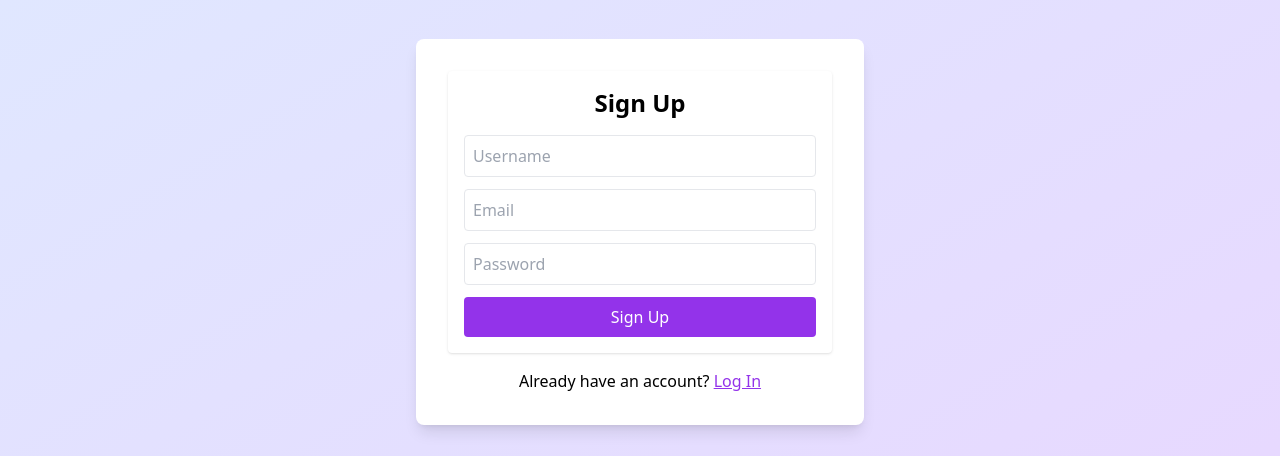
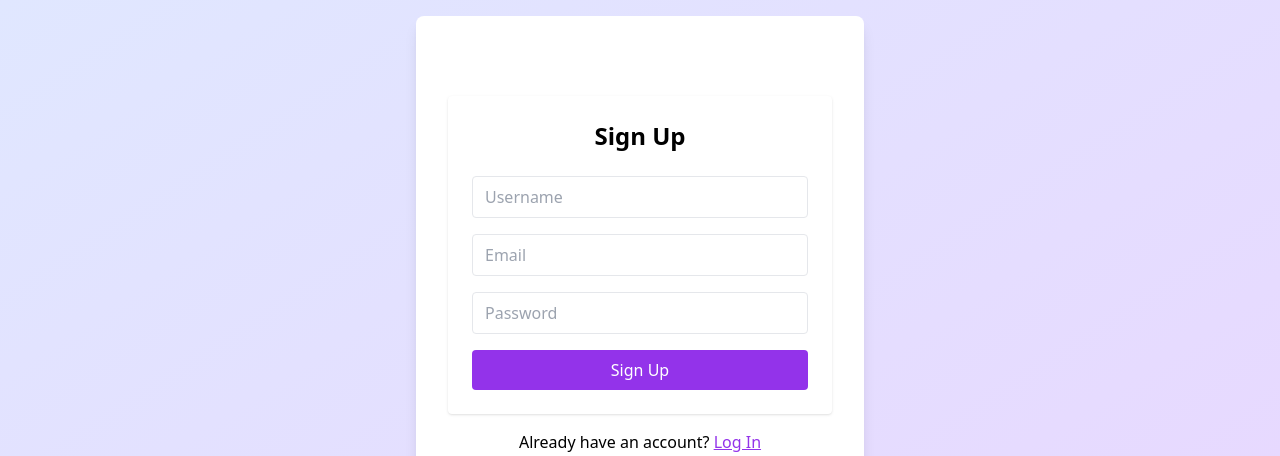
Before and after one commit to fernando-ace/my-spring-api, a React (Create React App) app in the folder frontend/: page / in a window 1280 px wide. Both pictures are taken after a click on the button "Sign Up". Shown: the top 456 px of the page. Built offline with nearby package versions, Linux system fonts and the light colour scheme; no server answers.

Commit message:
Initial commit: Spring Boot + React app with authentication

```diff
--- a/frontend/package.json
+++ b/frontend/package.json
@@ -2,7 +2,7 @@
   "name": "frontend",
   "version": "0.1.0",
   "private": true,
-  "proxy": "https://improved-fishstick-x54qgw47x75rcpw74-8080.app.github.dev",
+  "proxy": "http://localhost:8080",
   "dependencies": {
     "@testing-library/dom": "^10.4.0",
     "@testing-library/jest-dom": "^6.6.3",
--- a/frontend/src/App.js
+++ b/frontend/src/App.js
@@ -1,10 +1,44 @@
-import React, { useState } from "react";
+import React, { useState, useEffect } from "react";
 import Login from "./components/Login";
 import Signup from "./components/Signup";
 import WebSocketDemo from "./components/WebSocketDemo";
+import { isAuthenticated, removeToken } from "./utils/auth";
 
 function App() {
   const [showSignup, setShowSignup] = useState(false);
+  const [isLoggedIn, setIsLoggedIn] = useState(false);
+
+  useEffect(() => {
+    setIsLoggedIn(isAuthenticated());
+  }, []);
+
+  const handleLoginSuccess = (data) => {
+    setIsLoggedIn(true);
+    console.log("Login successful:", data);
+  };
+
+  const handleLogout = () => {
+    removeToken();
+    setIsLoggedIn(false);
+  };
+
+  if (isLoggedIn) {
+    return (
+      <div className="min-h-screen bg-gradient-to-br from-indigo-100 to-purple-200 flex flex-col items-center justify-center p-4">
+        <div className="bg-white shadow-lg rounded-lg p-8 max-w-md w-full">
+          <h2 className="text-2xl font-semibold mb-6 text-center">Welcome!</h2>
+          <p className="text-center mb-4">You are successfully logged in.</p>
+          <button
+            onClick={handleLogout}
+            className="w-full bg-red-600 text-white py-2 rounded hover:bg-red-700"
+          >
+            Logout
+          </button>
+        </div>
+        <WebSocketDemo />
+      </div>
+    );
+  }
 
   return (
     <div className="min-h-screen bg-gradient-to-br from-indigo-100 to-purple-200 flex flex-col items-center justify-center p-4">
@@ -24,7 +58,7 @@ function App() {
           </>
         ) : (
           <>
-            <Login />
+            <Login onLoginSuccess={handleLoginSuccess} />
             <p className="mt-4 text-center">
               Don't have an account?{" "}
               <button
--- a/frontend/src/components/Login.js
+++ b/frontend/src/components/Login.js
@@ -5,36 +5,37 @@ const Login = ({ onLoginSuccess }) => {
   const [username, setUsername] = useState("");
   const [password, setPassword] = useState("");
   const [error, setError] = useState("");
+  const [isLoading, setIsLoading] = useState(false);
 
   const handleSubmit = async (e) => {
     e.preventDefault();
     setError("");
+    setIsLoading(true);
 
     try {
-/*      const res = await fetch("/api/auth/login", {
+      const res = await fetch("/api/auth/login", {
         method: "POST",
         headers: { "Content-Type": "application/json" },
         body: JSON.stringify({ username, password }),
-      });*/
-        const res = await fetch("/api/auth/login", {
-        method: "POST",
-        headers: { "Content-Type": "application/json" },
-        body: JSON.stringify({ username, password }),
-        });
+      });
 
       if (res.ok) {
         const data = await res.json();
         if (data.token) {
           saveToken(data.token);
         }
-        onLoginSuccess(data);
+        if (onLoginSuccess) {
+          onLoginSuccess(data);
+        }
       } else {
         const errorData = await res.json();
         setError(errorData.message || "Login failed");
       }
     } catch (err) {
-      setError("Network error");
+      setError("Network error - please check your connection");
       console.error("Login error:", err);
+    } finally {
+      setIsLoading(false);
     }
   };
 
@@ -51,7 +52,8 @@ const Login = ({ onLoginSuccess }) => {
           value={username}
           onChange={(e) => setUsername(e.target.value)}
           required
-          className="w-full px-3 py-2 border rounded focus:outline-none focus:ring-2 focus:ring-purple-400"
+          disabled={isLoading}
+          className="w-full px-3 py-2 border rounded focus:outline-none focus:ring-2 focus:ring-purple-400 disabled:opacity-50"
         />
         <input
           type="password"
@@ -59,13 +61,15 @@ const Login = ({ onLoginSuccess }) => {
           value={password}
           onChange={(e) => setPassword(e.target.value)}
           required
-          className="w-full px-3 py-2 border rounded focus:outline-none focus:ring-2 focus:ring-purple-400"
+          disabled={isLoading}
+          className="w-full px-3 py-2 border rounded focus:outline-none focus:ring-2 focus:ring-purple-400 disabled:opacity-50"
         />
         <button
           type="submit"
-          className="w-full bg-purple-600 text-white py-2 rounded hover:bg-purple-700"
+          disabled={isLoading}
+          className="w-full bg-purple-600 text-white py-2 rounded hover:bg-purple-700 disabled:opacity-50 disabled:cursor-not-allowed"
         >
-          Login
+          {isLoading ? "Logging in..." : "Login"}
         </button>
       </form>
     </div>
--- a/frontend/src/components/Signup.js
+++ b/frontend/src/components/Signup.js
@@ -2,13 +2,15 @@ import React, { useState } from "react";
 
 const Signup = ({ onSignupSuccess }) => {
   const [username, setUsername] = useState("");
-  const [email, setEmail] = useState(""); // email state
+  const [email, setEmail] = useState("");
   const [password, setPassword] = useState("");
   const [error, setError] = useState("");
+  const [isLoading, setIsLoading] = useState(false);
 
   const handleSubmit = async (e) => {
     e.preventDefault();
     setError("");
+    setIsLoading(true);
 
     try {
       const res = await fetch("/api/auth/signup", {
@@ -17,52 +19,63 @@ const Signup = ({ onSignupSuccess }) => {
         body: JSON.stringify({ username, email, password }),
       });
 
-      if (!res.ok) {
-        const text = await res.text();
-        setError(text || "Signup failed");
-        return;
+      if (res.ok) {
+        onSignupSuccess();
+      } else {
+        const errorData = await res.json();
+        setError(errorData.message || "Signup failed");
       }
-
-      onSignupSuccess();
     } catch (err) {
-      setError("Signup failed");
+      setError("Network error - please check your connection");
+      console.error("Signup error:", err);
+    } finally {
+      setIsLoading(false);
     }
   };
 
   return (
-    <form onSubmit={handleSubmit} className="max-w-md mx-auto p-4 bg-white rounded shadow">
-      <h2 className="text-2xl font-semibold mb-4 text-center">Sign Up</h2>
+    <div className="max-w-md mx-auto mt-12 p-6 bg-white rounded shadow">
+      <h2 className="text-2xl font-semibold mb-6 text-center">Sign Up</h2>
+      {error && (
+        <div className="mb-4 text-red-600 bg-red-100 p-2 rounded">{error}</div>
+      )}
+      <form onSubmit={handleSubmit} className="space-y-4">
         <input
-        className="w-full p-2 mb-3 border rounded"
+          type="text"
           placeholder="Username"
           value={username}
           onChange={(e) => setUsername(e.target.value)}
           required
+          disabled={isLoading}
+          className="w-full px-3 py-2 border rounded focus:outline-none focus:ring-2 focus:ring-purple-400 disabled:opacity-50"
         />
         <input
-        className="w-full p-2 mb-3 border rounded"
           type="email"
           placeholder="Email"
           value={email}
           onChange={(e) => setEmail(e.target.value)}
           required
+          disabled={isLoading}
+          className="w-full px-3 py-2 border rounded focus:outline-none focus:ring-2 focus:ring-purple-400 disabled:opacity-50"
         />
         <input
-        className="w-full p-2 mb-3 border rounded"
           type="password"
           placeholder="Password"
           value={password}
           onChange={(e) => setPassword(e.target.value)}
           required
+          disabled={isLoading}
+          className="w-full px-3 py-2 border rounded focus:outline-none focus:ring-2 focus:ring-purple-400 disabled:opacity-50"
         />
         <button
           type="submit"
-        className="w-full bg-purple-600 text-white py-2 rounded hover:bg-purple-700"
+          disabled={isLoading}
+          className="w-full bg-purple-600 text-white py-2 rounded hover:bg-purple-700 disabled:opacity-50 disabled:cursor-not-allowed"
         >
-        Sign Up
+          {isLoading ? "Creating account..." : "Sign Up"}
         </button>
-      {error && <p className="text-red-600 mt-2 text-center">{error}</p>}
       </form>
+    </div>
   );
 };
 
```
Also changed, not shown: 2 other files (tests, documents, lock files or other folders). Lines whose indentation alone changed are shown as unchanged.
